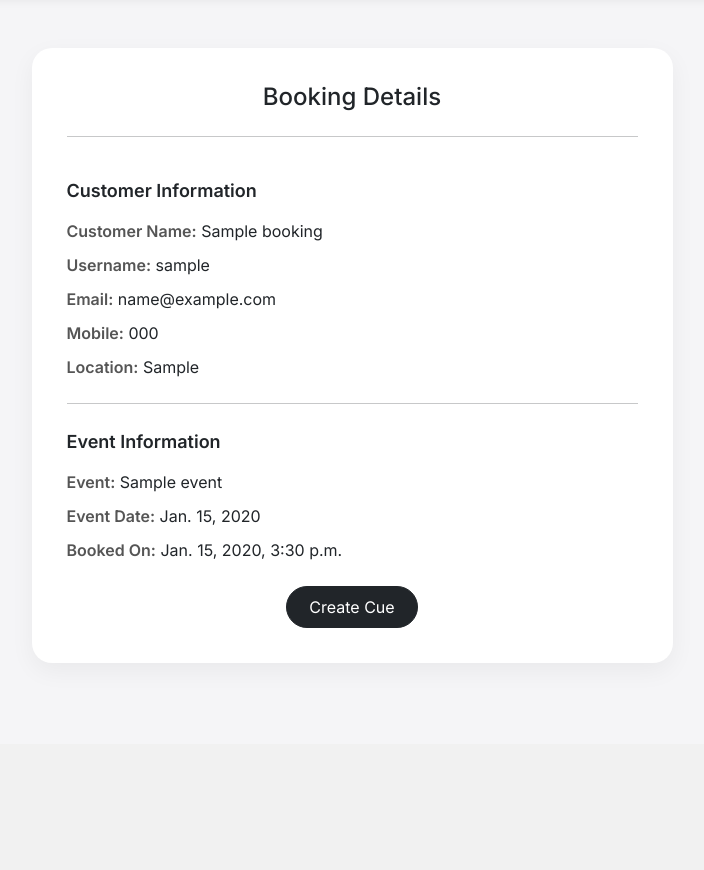
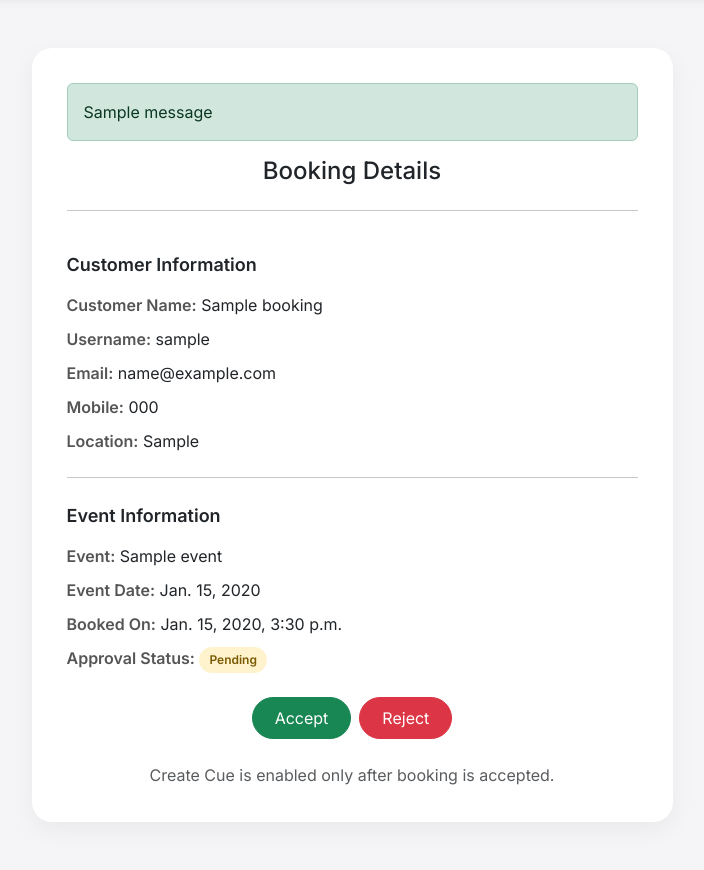
Before and after one commit to 4swin-80/Event_Mngmnt_Django, a Django app: page /booking-detail/1/ in a window 1280 px wide. Shown: the part 56-926 px from the top of the page, without its empty margins (288-992 px from the left). Before the commit the page ends 719 px from the top, so only its background shows below. Run offline with Django 5.2, Linux system fonts and the light colour scheme; a user stored in the database is signed in; tables that the repository leaves empty hold one stand-in row (values such as "Sample post"); one stand-in notice (Sample message) is shown.

Commit message:
admin accept or reject customer booking to create cue

```diff
--- a/core/models.py
+++ b/core/models.py
@@ -208,6 +208,11 @@ class Notification(models.Model):
 # Booking Model
 # =========================
 class Booking(models.Model):
+    APPROVAL_STATUS_CHOICES = (
+        ("Pending", "Pending"),
+        ("Accepted", "Accepted"),
+        ("Rejected", "Rejected"),
+    )
 
     customer = models.ForeignKey(
         User,
@@ -227,6 +232,13 @@ class Booking(models.Model):
     email = models.EmailField(null=True, blank=True)
     event_date = models.DateField(null=True, blank=True)
 
+    approval_status = models.CharField(
+        max_length=20,
+        choices=APPROVAL_STATUS_CHOICES,
+        default="Pending",
+    )
+    admin_action_at = models.DateTimeField(null=True, blank=True)
+    customer_notified = models.BooleanField(default=True)
     booking_date = models.DateTimeField(auto_now_add=True)
 
     def __str__(self):
--- a/core/templates/booking_detail.html
+++ b/core/templates/booking_detail.html
@@ -48,6 +48,29 @@
         .info-row {
             margin-bottom: 10px;
         }
+
+        .status-pill {
+            display: inline-block;
+            padding: 4px 10px;
+            border-radius: 999px;
+            font-size: 12px;
+            font-weight: 600;
+        }
+
+        .status-pending {
+            background: #fff3cd;
+            color: #7a5a00;
+        }
+
+        .status-accepted {
+            background: #d1e7dd;
+            color: #0f5132;
+        }
+
+        .status-rejected {
+            background: #f8d7da;
+            color: #842029;
+        }
     </style>
 </head>
 <body>
@@ -75,6 +98,13 @@
         <div class="col-lg-7">
 
             <div class="detail-card">
+                {% if messages %}
+                    <div class="mb-3">
+                        {% for message in messages %}
+                            <div class="alert alert-{{ message.tags|default:'info' }} mb-2">{{ message }}</div>
+                        {% endfor %}
+                    </div>
+                {% endif %}
 
                 <h4 class="mb-4 text-center">Booking Details</h4>
                 <hr>
@@ -125,11 +155,38 @@
                     {{ booking.booking_date }}
                 </div>
 
+                <div class="info-row">
+                    <span class="info-label">Approval Status:</span>
+                    <span class="status-pill
+                        {% if booking.approval_status == 'Accepted' %}status-accepted
+                        {% elif booking.approval_status == 'Rejected' %}status-rejected
+                        {% else %}status-pending{% endif %}">
+                        {{ booking.approval_status }}
+                    </span>
+                </div>
+
+                {% if booking.approval_status == "Pending" %}
+                    <div class="text-center mt-4 d-flex justify-content-center gap-2">
+                        <form method="post" action="{% url 'update_booking_status' booking.id %}">
+                            {% csrf_token %}
+                            <button type="submit" name="action" value="accept" class="btn btn-success btn-rounded">Accept</button>
+                        </form>
+                        <form method="post" action="{% url 'update_booking_status' booking.id %}">
+                            {% csrf_token %}
+                            <button type="submit" name="action" value="reject" class="btn btn-danger btn-rounded">Reject</button>
+                        </form>
+                    </div>
+                {% endif %}
+
                 <div class="text-center mt-4">
-                    <a href="{% url 'cue_create' %}?event_id={{ booking.event.id }}"
-                       class="btn btn-dark btn-rounded">
-                        Create Cue
-                    </a>
+                    {% if can_create_cue %}
+                        <a href="{% url 'cue_create' %}?booking_id={{ booking.id }}"
+                           class="btn btn-dark btn-rounded">
+                            Create Cue
+                        </a>
+                    {% else %}
+                        <span class="text-muted">Create Cue is enabled only after booking is accepted.</span>
+                    {% endif %}
                 </div>
 
             </div>
--- a/core/urls.py
+++ b/core/urls.py
@@ -33,6 +33,7 @@ urlpatterns = [
     path('delete-rating/<int:pk>/', views.delete_rating, name='delete_rating'),
 
     path('booking-detail/<int:pk>/', views.booking_detail, name='booking_detail'),
+    path('booking-status/<int:pk>/', views.update_booking_status, name='update_booking_status'),
 
     path('complete-cue/<int:pk>/', views.complete_cue, name='complete_cue'),
 
--- a/core/views.py
+++ b/core/views.py
@@ -2,7 +2,7 @@ from django.shortcuts import render, redirect, get_object_or_404
 from django.contrib.auth import login, logout
 from django.contrib.auth.decorators import login_required
 from django.contrib.auth.forms import AuthenticationForm
-from django.db.models import Count, Avg, Sum
+from django.db.models import Count, Avg, Sum, Case, When, IntegerField
 from django import forms
 from django.contrib import messages
 from decimal import Decimal
@@ -27,7 +27,8 @@ def booking_detail(request, pk):
     )
 
     return render(request, "booking_detail.html", {
-        "booking": booking
+        "booking": booking,
+        "can_create_cue": booking.approval_status == "Accepted",
     })
 
 
@@ -189,9 +190,24 @@ def customer_dashboard(request):
         reply_seen=False
     ).count()
 
+    booking_notifications = list(
+        Booking.objects.filter(
+            customer=request.user,
+            customer_notified=False
+        )
+        .exclude(approval_status="Pending")
+        .select_related("event")
+        .order_by("-admin_action_at")
+    )
+    if booking_notifications:
+        Booking.objects.filter(
+            id__in=[booking.id for booking in booking_notifications]
+        ).update(customer_notified=True)
+
     return render(request, "customer_dashboard.html", {
         "events": events,
-        "unread_replies": unread_replies
+        "unread_replies": unread_replies,
+        "booking_notifications": booking_notifications,
     })
 
 
@@ -307,7 +323,15 @@ def admin_dashboard(request):
         event__admin=request.user
     ).select_related(
         "event", "customer"
-    ).order_by("-booking_date")
+    ).annotate(
+        status_priority=Case(
+            When(approval_status="Pending", then=0),
+            When(approval_status="Accepted", then=1),
+            When(approval_status="Rejected", then=2),
+            default=3,
+            output_field=IntegerField(),
+        )
+    ).order_by("status_priority", "-booking_date")
 
     # =========================
     # User Management Lists
@@ -341,11 +365,39 @@ def admin_dashboard(request):
     })
 
 
+@login_required
+@require_POST
+def update_booking_status(request, pk):
+    if request.user.role != "admin":
+        return redirect("login")
+
+    booking = get_object_or_404(
+        Booking,
+        id=pk,
+        event__admin=request.user,
+    )
+
+    action = request.POST.get("action", "").strip().lower()
+    if action not in {"accept", "reject"}:
+        messages.error(request, "Invalid booking action.")
+        return redirect("admin_dashboard")
+
+    booking.approval_status = "Accepted" if action == "accept" else "Rejected"
+    booking.admin_action_at = timezone.now()
+    booking.customer_notified = False
+    booking.save(update_fields=["approval_status", "admin_action_at", "customer_notified"])
+
+    messages.success(
+        request,
+        f"Booking for {booking.customer.username} has been {booking.approval_status.lower()}."
+    )
+    return redirect("admin_dashboard")
+
+
 # =========================
 # OPERATOR DASHBOARD
 # =========================
 from .models import Attendance
-from django.utils import timezone
 
 @login_required
 def operator_dashboard(request):
@@ -480,14 +532,48 @@ def cue_create(request):
         return redirect("login")
 
     event_id = request.GET.get("event_id")
+    booking_id = request.GET.get("booking_id")
+    allowed_events = Event.objects.filter(
+        admin=request.user,
+        bookings__approval_status="Accepted",
+    ).distinct()
+    allowed_event_ids = set(allowed_events.values_list("id", flat=True))
+
+    if booking_id:
+        booking = get_object_or_404(
+            Booking,
+            id=booking_id,
+            event__admin=request.user,
+        )
+        if booking.approval_status != "Accepted":
+            messages.error(request, "You can create cues only after booking is accepted.")
+            return redirect("booking_detail", pk=booking.id)
+        event_id = str(booking.event_id)
+
+    if event_id:
+        try:
+            event_id_int = int(event_id)
+        except (TypeError, ValueError):
+            messages.error(request, "Invalid event selected for cue creation.")
+            return redirect("admin_dashboard")
+        if event_id_int not in allowed_event_ids:
+            messages.error(request, "Cues can be created only for accepted bookings.")
+            return redirect("admin_dashboard")
 
     if request.method == "POST":
-        form = CueForm(request.POST, event_id=event_id)
+        form = CueForm(request.POST, event_id=event_id, admin_user=request.user)
         if form.is_valid():
-            form.save()
-            return redirect("cue_list")
+            selected_event = form.cleaned_data["event"]
+            if selected_event.id not in allowed_event_ids:
+                form.add_error("event", "This event is not approved for cue creation.")
+            else:
+                form.save()
+                return redirect("cue_list")
     else:
-        form = CueForm(event_id=event_id)
+        form = CueForm(event_id=event_id, admin_user=request.user)
+        if not form.fields["event"].queryset.exists():
+            messages.info(request, "No accepted bookings found. Accept a booking to create cues.")
+            return redirect("admin_dashboard")
 
     return render(request, "cue_form.html", {"form": form})
 
```
Also changed, not shown: core/forms.py (+10 -0 lines), core/templates/admin_dashboard.html (+50 -2 lines), core/templates/cue_form.html (+15 -0 lines), core/templates/customer_dashboard.html (+28 -0 lines), core/migrations/0010_booking_approval_fields.py (added).
